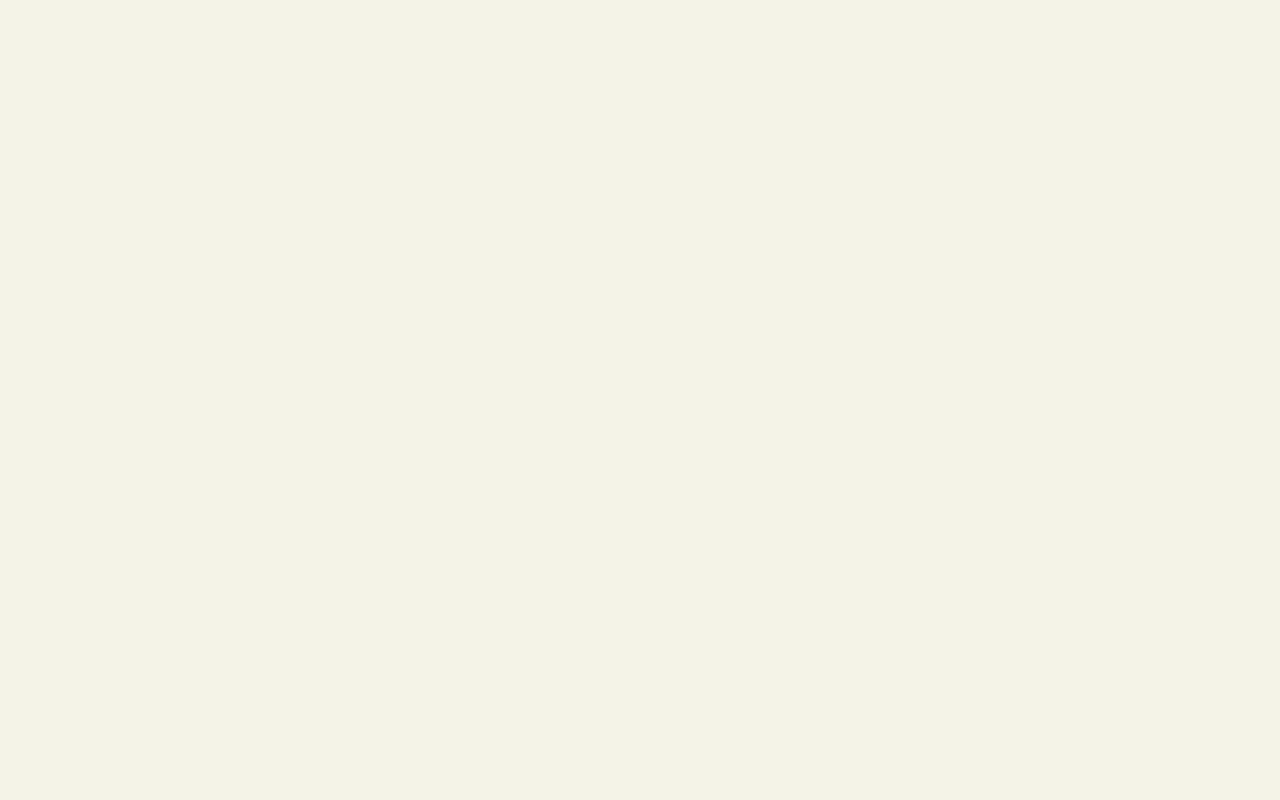
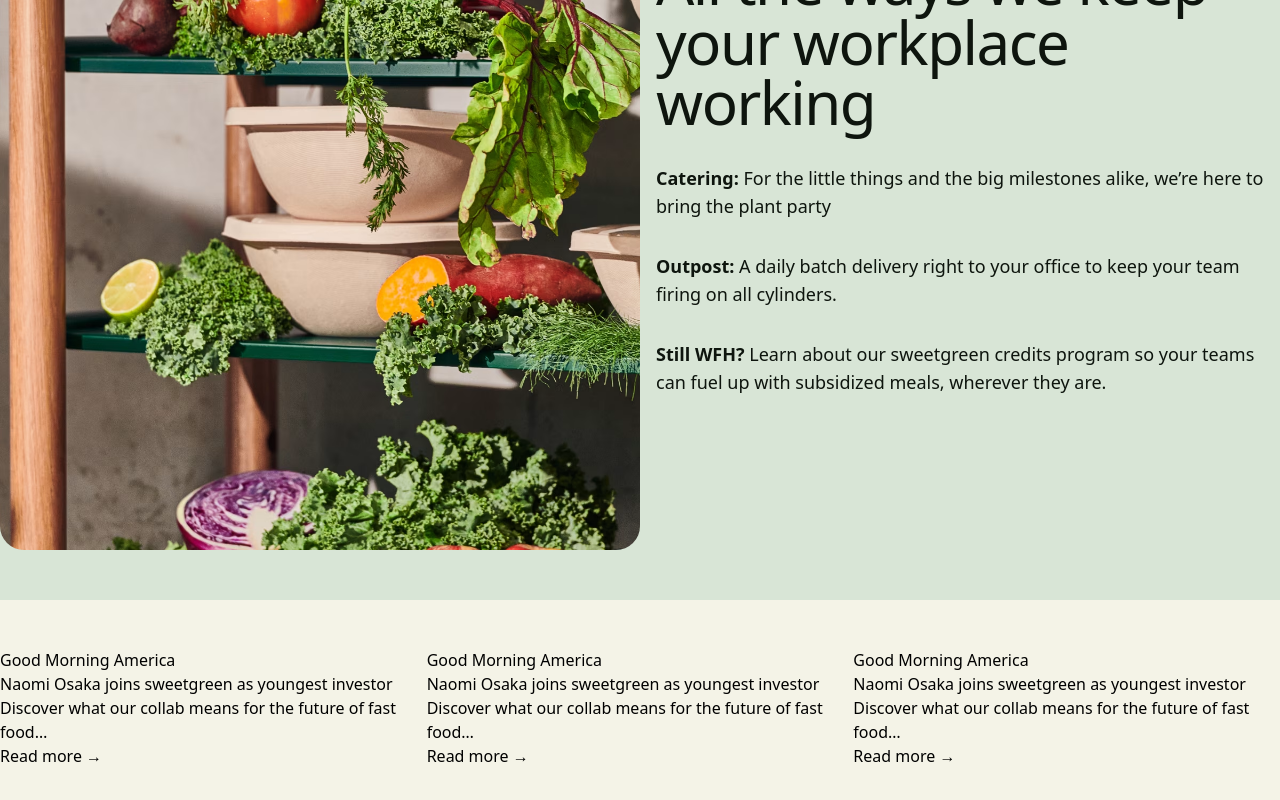
Before and after one commit to michaeljoshuaramos/sweetgreen, a React (Vite) app: page / in a window 1280 px wide. Shown: the part 2557-3357 px from the top of the page. Before the commit the page ends 2357 px from the top, so only its background shows below. Built offline with nearby package versions, Linux system fonts and the light colour scheme.

Commit message:
Add SweetgreenWorkSection component

```diff
--- /dev/null
+++ b/src/components/SweetgreenWorkSection.tsx
@@ -0,0 +1,45 @@
+import sweetgreenWorkImage from "../assets/sweetgreenWorkImage.avif";
+
+const SweetgreenWorkSection = () => {
+  return (
+    <div className="grid grid-cols-2 bg-sweetgreen-green-tertiary h-[800px]">
+      <div className="flex items-center justify-center">
+        <img
+          className="h-[700px] w-[700px] rounded-3xl"
+          src={sweetgreenWorkImage}
+        />
+      </div>
+      <div>
+        <section className="text-sweetgreen-black py-16 px-4 md:py-24">
+          <div className="max-w-2xl mx-auto space-y-8">
+            <h1 className="text-3xl md:text-base font-normal uppercase tracking-wider">
+              Sweetgreen for Work
+            </h1>
+
+            <h2 className="text-6xl md:text-6xl font-light tracking-tight">
+              All the ways we keep your workplace working
+            </h2>
+
+            <p className="text-base md:text-lg font-light leading-relaxed">
+              <span className="font-semibold">Catering:</span> For the little
+              things and the big milestones alike, we’re here to bring the plant
+              party
+            </p>
+            <p className="text-base md:text-lg font-light leading-relaxed">
+              <span className="font-semibold">Outpost:</span> A daily batch
+              delivery right to your office to keep your team firing on all
+              cylinders.
+            </p>
+            <p className="text-base md:text-lg font-light leading-relaxed">
+              <span className="font-semibold">Still WFH?</span> Learn about our
+              sweetgreen credits program so your teams can fuel up with
+              subsidized meals, wherever they are.
+            </p>
+          </div>
+        </section>
+      </div>
+    </div>
+  );
+};
+
+export default SweetgreenWorkSection;
--- a/src/components/SweetpassSection.tsx
+++ b/src/components/SweetpassSection.tsx
@@ -6,17 +6,14 @@ const SweetpassSection = () => {
       <div className="h-[800px] bg-sweetgreen-green-secondary">
         <section className="text-sweetgreen-black py-16 px-4 md:py-24">
           <div className="max-w-2xl mx-auto space-y-8">
-            {/* Heading */}
             <h1 className="text-3xl md:text-base font-normal uppercase tracking-wider">
               Inside the App
             </h1>
 
-            {/* Subheading */}
             <h2 className="text-6xl md:text-6xl font-light tracking-tight">
               Join Sweetpass
             </h2>
 
-            {/* Description */}
             <p className="text-base md:text-lg font-light leading-relaxed">
               The sweetgreen app for iOS and Android is the #1 most convenient
               way to get fresh, craveable, feel-good food on demand. Download
@@ -28,7 +25,6 @@ const SweetpassSection = () => {
               exclusives and more.
             </p>
 
-            {/* Buttons */}
             <div className="space-x-4">
               <a
                 href="#"
@@ -48,9 +44,9 @@ const SweetpassSection = () => {
       </div>
       <div>
         <img
-          className="h-[800px] w-full object-cover"
+          className="h-[800px] w-full object-cover object-top"
           src={sweetpassProgramImage}
-        ></img>
+        />
       </div>
     </div>
   );
--- a/src/components/index.ts
+++ b/src/components/index.ts
@@ -1,3 +1,4 @@
 export { default as MenuItemCard } from "./MenuItemCard";
 export { default as NavigationBar } from "./NavigationBar";
+export { default as SweetgreenWorkSection } from "./SweetgreenWorkSection";
 export { default as SweetpassSection } from "./SweetpassSection";
--- a/src/pages/Landing.tsx
+++ b/src/pages/Landing.tsx
@@ -1,6 +1,10 @@
 import sweetgreenHero from "../assets/sweetgreenHero.webp";
-import { MenuItemCard, SweetpassSection } from "../components/";
-import { menu } from "../utils/menu";
+import {
+  MenuItemCard,
+  SweetgreenWorkSection,
+  SweetpassSection,
+} from "../components/";
+import { menu } from "../utils/";
 
 const Landing = () => {
   return (
@@ -20,6 +24,44 @@ const Landing = () => {
         </div>
       </div>
       <SweetpassSection />
+      <SweetgreenWorkSection />
+      <div className="max-w-[1400px] mx-auto my-12">
+        <div className="grid grid-cols-3">
+          <div>
+            <section>
+              <p>Good Morning America</p>
+              <p>Naomi Osaka joins sweetgreen as youngest investor</p>
+              <p>
+                Discover what our collab means for the future of fast food…
+                <br />
+                <span>Read more →</span>
+              </p>
+            </section>
+          </div>
+          <div>
+            <section>
+              <p>Good Morning America</p>
+              <p>Naomi Osaka joins sweetgreen as youngest investor</p>
+              <p>
+                Discover what our collab means for the future of fast food…
+                <br />
+                <span>Read more →</span>
+              </p>
+            </section>
+          </div>
+          <div>
+            <section>
+              <p>Good Morning America</p>
+              <p>Naomi Osaka joins sweetgreen as youngest investor</p>
+              <p>
+                Discover what our collab means for the future of fast food…
+                <br />
+                <span>Read more →</span>
+              </p>
+            </section>
+          </div>
+        </div>
+      </div>
     </>
   );
 };
--- a/tailwind.config.js
+++ b/tailwind.config.js
@@ -8,6 +8,8 @@ export default {
         "sweetgreen-black": "rgb(14, 21, 14)",
         "sweetgreen-green-primary": "rgb(0, 71, 60)",
         "sweetgreen-green-secondary": "rgb(169, 193, 169)",
+        "sweetgreen-green-tertiary": "rgb(216, 229, 214)",
+        "sweetgreen-green-sand": "rgb(232, 220, 198)",
       },
     },
   },
```
Also changed, not shown: src/assets/sweetgreenWorkImage.avif (added).
